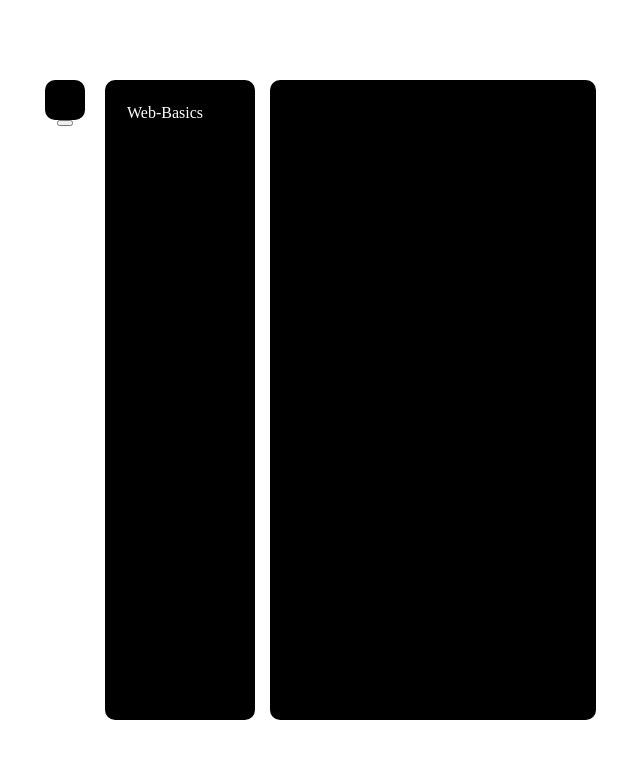
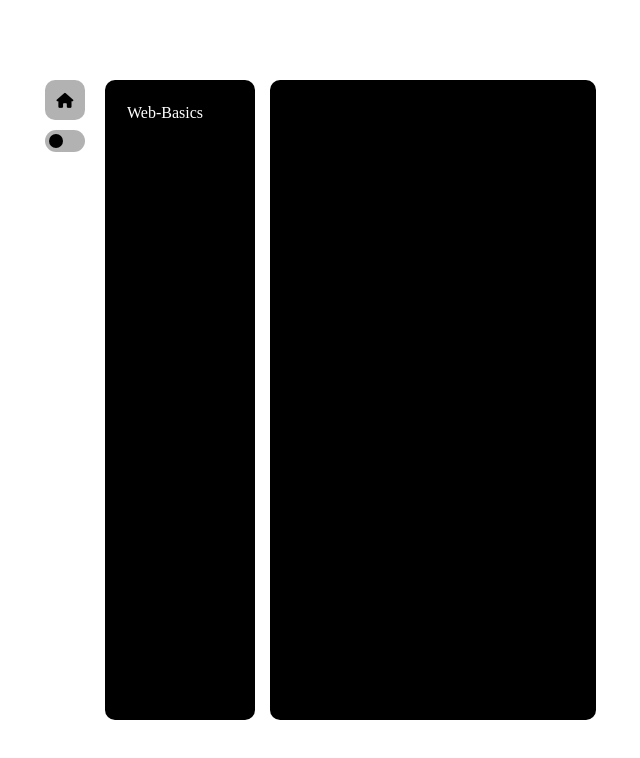
Before and after one commit to Isntitfun/notealt, a plain HTML site: page Note/index.html in a window 1280 px wide. Shown: the whole page, without its empty margins (152-792 px from the left). Drawn offline with Linux system fonts and the light colour scheme.

Commit message:
Created night-mode switch

```diff
--- a/Note/css/toolset.css
+++ b/Note/css/toolset.css
@@ -6,10 +6,70 @@
 }
 
 .home-btn {
-  background-color: black;
-  color: white;
+  background-color: rgba(0, 0, 0, 0.3);
+  display: flex;
+  justify-content: center;
+  align-items: center;
+  color: black;
   width: 40px;
   height: 40px;
   text-decoration: none;
   border-radius: 10px;
+  font-size: 15px;
 }
+
+.switch {
+  margin-top: 10px;
+  width: 40px;
+  height: 22px;
+  border-radius: 11px;
+  display: flex;
+  justify-content: flex-start;
+  align-items: center;
+  position: relative;
+}
+
+.switch input {
+  opacity: 0;
+  width: 0;
+  height: 0;
+}
+
+.slider {
+  width: 40px;
+  height: 22px;
+  background-color: rgba(0, 0, 0, 0.3);
+  border-radius: 11px;
+  position: absolute;
+  top: 0;
+  bottom: 0;
+  right: 0;
+  left: 0;
+  transition: all 0.3s cubic-bezier(0.86, 0, 0.07, 1);
+}
+
+.slider:before {
+  content: "";
+  width: 14px;
+  height: 14px;
+  border-radius: 7px;
+  background-color: black;
+  position: absolute;
+  left: 4px;
+  top: 4px;
+  transition: all 0.3s cubic-bezier(0.86, 0, 0.07, 1);
+}
+
+#night-mode:checked + .slider:before {
+  transform: translateX(18px);
+  background-color: white;
+}
+
+#night-mode:checked + .slider {
+  background-color: rgba(0, 0, 0, 0.7);
+}
+
+.slider:hover,
+#night-mode:checked + .slider:hover {
+  background-color: rgba(0, 0, 0, 0.5);
+}
--- a/Note/index.html
+++ b/Note/index.html
@@ -10,8 +10,13 @@
   <body>
     <div class="grid">
       <div class="toolset">
-        <a class="home-btn" href="index.html"></a>
-        <button></button>
+        <a class="home-btn" href="index.html"
+          ><i class="fa-solid fa-house"></i
+        ></a>
+        <label for="night-mode" class="switch">
+          <input id="night-mode" type="checkbox" />
+          <div class="slider"></div>
+        </label>
       </div>
       <nav class="navigation">
         <ul>
@@ -22,4 +27,8 @@
       <div class="main-view"></div>
     </div>
   </body>
+  <script
+    src="https://kit.fontawesome.com/a9d4c305f4.js"
+    crossorigin="anonymous"
+  ></script>
 </html>
```
Also changed, not shown: Note/web.html (+13 -0 lines).
